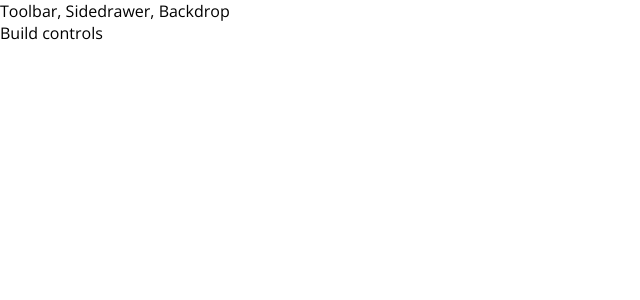
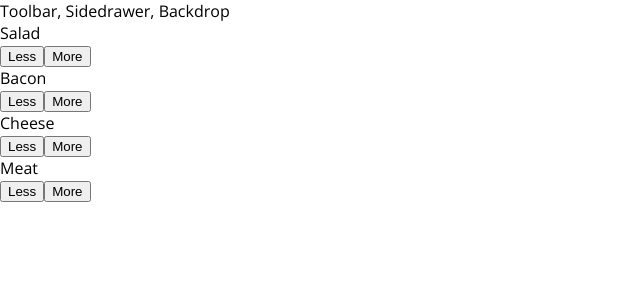
Before and after one commit to jhkette/burgerbuilder-demoproject, a React app: page / in a window 1280 px wide. Shown: the top 300 px of the page, without its empty margins (0-640 px from the left). Built offline with nearby package versions, Linux system fonts and the light colour scheme.

Commit message:
additions

```diff
--- a/src/components/Burger/BuildControls/BuildControl/BuildControl.js
+++ b/src/components/Burger/BuildControls/BuildControl/BuildControl.js
@@ -6,7 +6,9 @@ const buildControl = props => (
   <div className={classes.BuildControl}>
     <div className={classes.Label}>{props.label}</div>
     <button className={classes.Less}>Less</button>
-    <button className={classes.More}>More</button>
+    <button className={classes.More} onClick={props.added}>
+      More
+    </button>
   </div>
 );
 
--- a/src/components/Burger/BuildControls/BuildControls.js
+++ b/src/components/Burger/BuildControls/BuildControls.js
@@ -1,5 +1,24 @@
 import React from "react";
+import BuildControl from "./BuildControl/BuildControl";
+import classes from "./BuildControls.css";
 
-const buildControls = props => <div className={classes.BuildControls} />;
+const controls = [
+  { label: "Salad", type: "salad" },
+  { label: "Bacon", type: "bacon" },
+  { label: "Cheese", type: "cheese" },
+  { label: "Meat", type: "meat" }
+];
+
+const buildControls = props => (
+  <div className={classes.BuildControls}>
+    {controls.map(ctr => (
+      <BuildControl
+        key={ctr.label}
+        label={ctr.label}
+        added={() => props.ingredientAdded(ctr.type)}
+      />
+    ))}
+  </div>
+);
 
 export default buildControls;
--- a/src/containers/BurgerBuilder/BurgerBuilder.js
+++ b/src/containers/BurgerBuilder/BurgerBuilder.js
@@ -1,26 +1,45 @@
 import React, { Component } from "react";
 import Aux from "../../hoc/Aux";
 import Burger from "../../components/Burger/Burger";
+import BuildContols from "../../components/Burger/BuildControls/BuildControls";
+
+const INGREDIENT_PRICES = {
+  salad: 0.5,
+  cheese: 0.4,
+  meat: 1.3,
+  bacon: 0.7
+};
+
 class BurgerBuilder extends Component {
-  // alterntaive way of creating state
-  // constructor (props){
-  //     super(props);
-  //     this.state = { }
-  // }
-
   state = {
     ingredients: {
       salad: 1,
       bacon: 1,
       cheese: 2,
       meat: 2
-    }
+    },
+    totalPrice: 4
   };
+
+  addIngredientHandler = type => {
+    const oldCount = this.state.ingredients[type];
+    const updatedCount = oldCount + 1;
+    const updatedIngredients = {
+      ...this.state.ingredients
+    };
+    updatedIngredients[type] = updatedCount;
+    const priceAddition = INGREDIENT_PRICES[type];
+    const oldPrice = this.state.totalPrice;
+    const newPrice = oldPrice + priceAddition;
+    this.setState({ totalPrice: newPrice, ingredients: updatedIngredients });
+  };
+  removeIngredientHandler = type => {};
+
   render() {
     return (
       <Aux>
         <Burger ingredients={this.state.ingredients} />
-        <div>Build controls</div>
+        <BuildContols ingredientAdded={this.addIngredientHandler} />
       </Aux>
     );
   }
```
